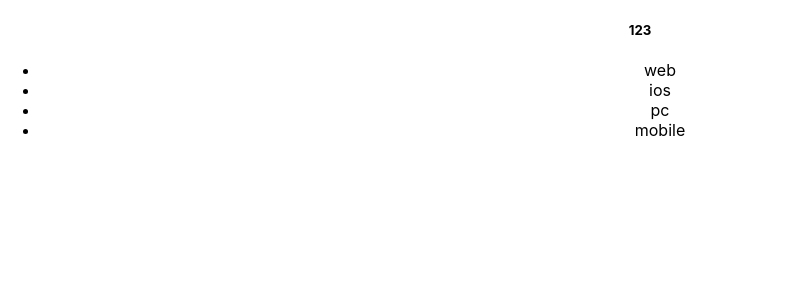
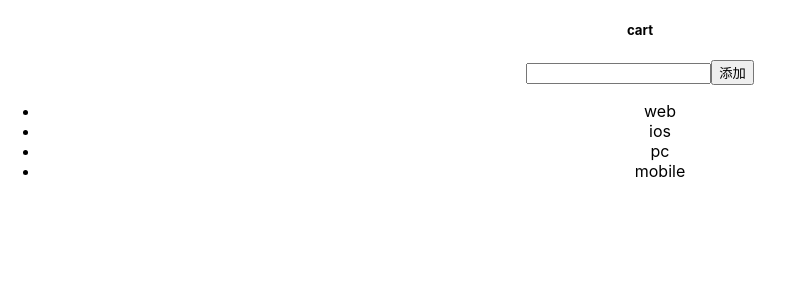
Before and after one commit to Rice-F/my-react, a React (Create React App) app: page / in a window 1280 px wide. Shown: the top 300 px of the page, without its empty margins (0-794 px from the left). Built offline with nearby package versions, Linux system fonts and the light colour scheme.

Commit message:
条件渲染 循环

```diff
--- a/src/App.js
+++ b/src/App.js
@@ -39,7 +39,7 @@ function App() {
       {/* <StateTest></StateTest> */}
 
       {/* 条件渲染 */}
-      <CartSample title="123"></CartSample>
+      <CartSample title="cart"></CartSample>
     </div>
   );
 }
--- a/src/components/CartSample.js
+++ b/src/components/CartSample.js
@@ -10,8 +10,22 @@ export class CartSample extends React.Component{
         {id: 2, name: 'ios'},
         {id: 3, name: 'pc'},
         {id: 4, name: 'mobile'},
-      ]
+      ],
+      text: ''
     }
+  }
+
+  textChange = (evt) => {
+    this.setState({text: evt.target.value})
+  }
+
+  addGood = () => {
+    this.setState(prevState => {
+      // 返回一个全新的要更新的数组，而不是在原数组上操作数据
+      return {
+        goods: [...this.state.goods, {id: prevState.goods.length + 1, name: 'vue'}]
+      }
+    })
   }
 
   render(){
@@ -22,6 +36,10 @@ export class CartSample extends React.Component{
         {this.props.title && <h5>{this.props.title}</h5>}
 
         {/* 列表渲染 */}
+        <div>
+          <input type="text" value={this.state.text} onChange={this.textChange}/>
+          <button onClick={this.addGood}>添加</button>
+        </div>
         <ul>
           {this.state.goods.map(good => <li key={good.id}>{good.name}</li>)}
         </ul>
```
